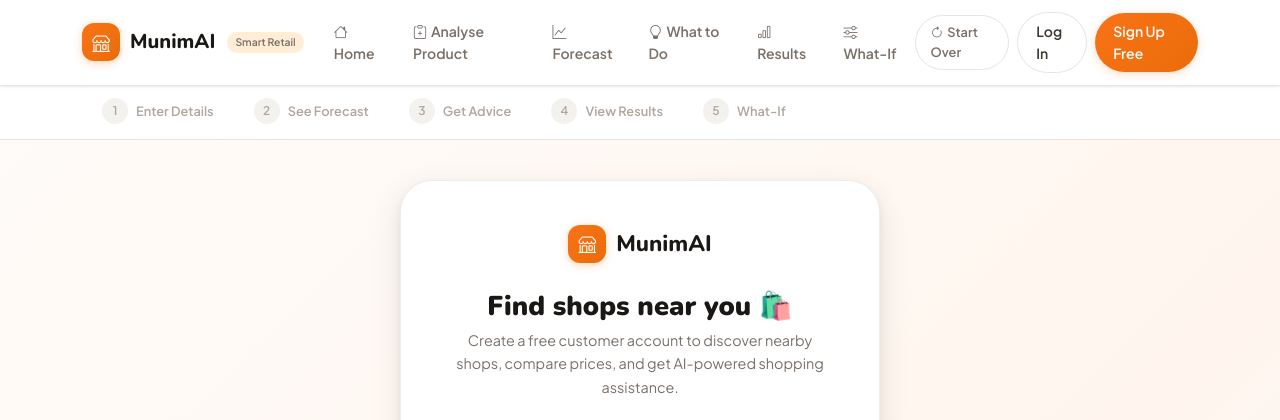
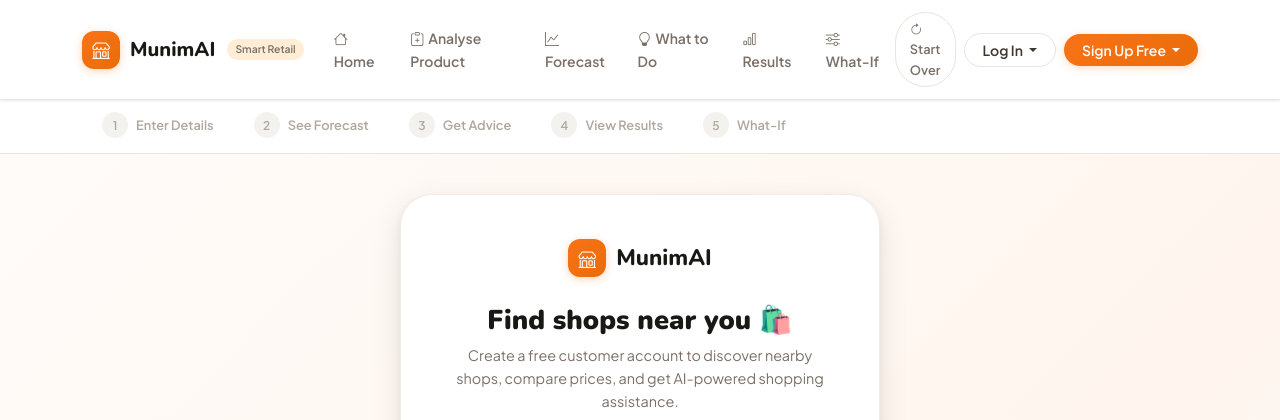
Before and after one commit to Vinayparmar2264/MunimAi, a Flask app: page /auth/customer-signup in a window 1280 px wide. Shown: the top 420 px of the page. Run offline with Flask 3, Linux system fonts and the light colour scheme; some libraries are stand-ins or nearby versions.

Commit message:
Update base.html

```diff
--- a/templates/base.html
+++ b/templates/base.html
@@ -138,9 +138,30 @@
             </a></li>
           </ul>
         </div>
-        {% else %}
-        <a class="btn-nav-login"  href="{{ url_for('auth.login') }}">Log In</a>
-        <a class="btn-nav-signup" href="{{ url_for('auth.signup') }}">Sign Up Free</a>
+
+
+
+
+{% else %}
+        <div class="dropdown d-inline-block">
+          <a class="btn-nav-login dropdown-toggle text-decoration-none" href="#" data-bs-toggle="dropdown" style="cursor: pointer;">
+            Log In
+          </a>
+          <ul class="dropdown-menu dropdown-menu-end shadow-sm">
+            <li><a class="dropdown-item" href="{{ url_for('auth.login') }}"><i class="bi bi-shop me-2" style="color: var(--orange);"></i>Shopkeeper Log In</a></li>
+            <li><a class="dropdown-item" href="{{ url_for('auth.customer_login') }}"><i class="bi bi-basket3 me-2" style="color: var(--teal);"></i>Customer Log In</a></li>
+          </ul>
+        </div>
+
+        <div class="dropdown d-inline-block">
+          <a class="btn-nav-signup dropdown-toggle text-decoration-none" href="#" data-bs-toggle="dropdown" style="cursor: pointer;">
+            Sign Up Free
+          </a>
+          <ul class="dropdown-menu dropdown-menu-end shadow-sm">
+            <li><a class="dropdown-item" href="{{ url_for('auth.signup') }}"><i class="bi bi-shop me-2" style="color: var(--orange);"></i>As a Shopkeeper</a></li>
+            <li><a class="dropdown-item" href="{{ url_for('auth.customer_signup') }}"><i class="bi bi-person-plus me-2" style="color: var(--teal);"></i>As a Customer</a></li>
+          </ul>
+        </div>
         {% endif %}
       </div>
     </div>
```
